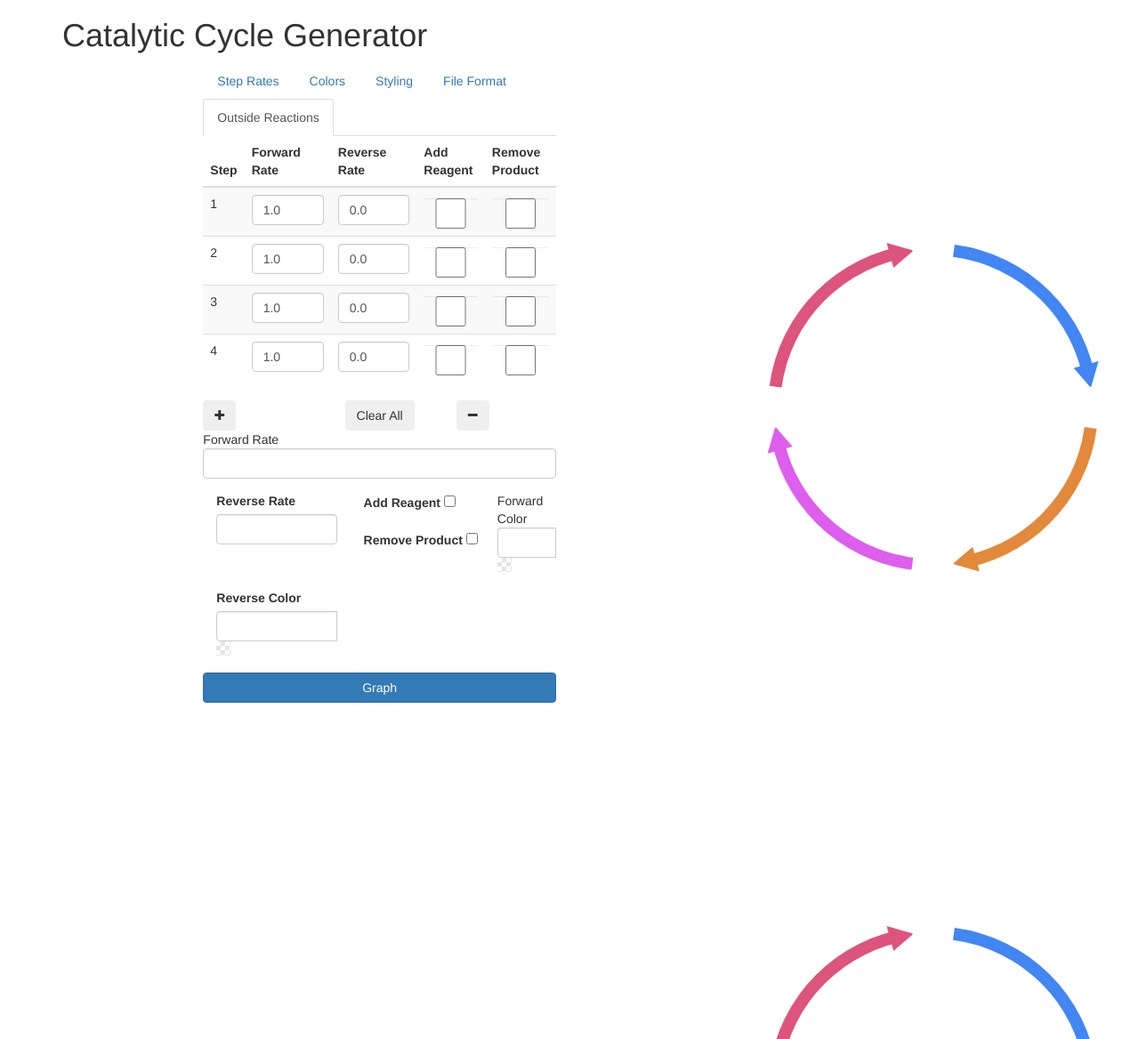
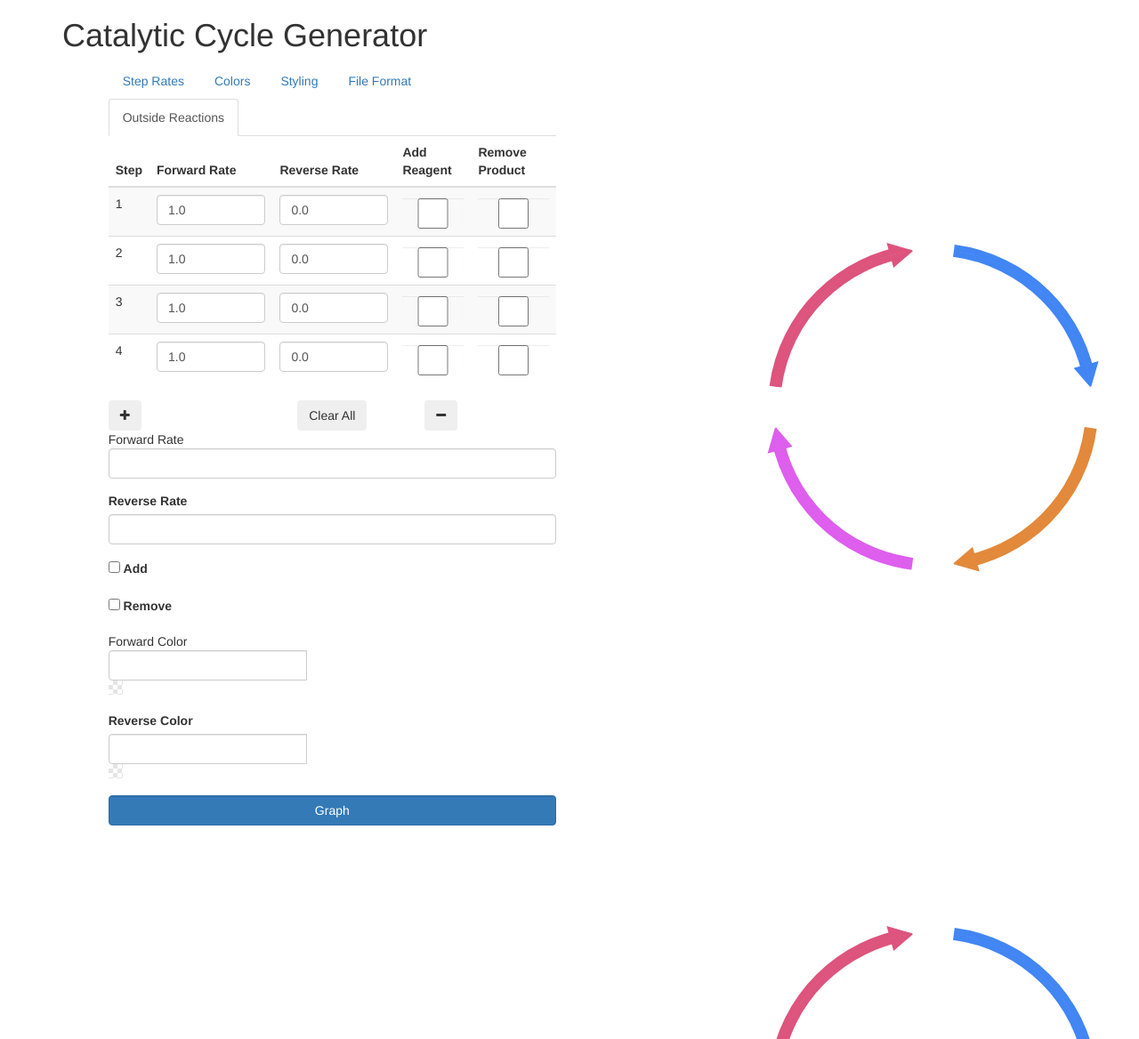
Before and after one commit to brettrhenderson/Catacycle_Web, a Flask app: page / in a window 1280 px wide, after a click on "Outside Reactions". Shown: the top 1168 px of the page at 89% size. Run offline with Flask 2, Linux system fonts and the light colour scheme; some libraries are stand-ins or nearby versions.

Commit message:
Updateded tab for Outside Rxns

```diff
--- a/app/templates/graphs.html
+++ b/app/templates/graphs.html
@@ -70,8 +70,8 @@
     </div>
     <div class="container-fluid">
         <div class="row d-flex">
-            <div class="col-md-2 col-lg-2"></div>
-            <div class="col-md-4 col-lg-4 d-flex flex-column align-items-center justify-content-center max-vw-100" style="overflow: auto;">
+            <div class="col-md-1 col-lg-1"></div>
+            <div class="col-md-5 col-lg-5 d-flex flex-column align-items-center justify-content-center max-vw-100" style="overflow: auto;">
                 <form id="cycle-form"  style="width: 100%;" action="" method="post" nonvalidate>
                     {{ form.hidden_tag() }}
                     <div class="card">
@@ -250,35 +250,35 @@
                                 </div>
                                 <div class="tab-pane" id="outsiderxns">
                                     <div class="form-row">
-                                        <div class="form-group col-sm-5>
+                                        <div class="form-group col>
                                              <label for="f_rate_straight">Forward Rate</label>
                                              <input type="text" class="form-control" id="f_rate_straight" name="f_rate_straight" value="{{ form_values["f_rate_straight"] }}">
                                         </div>
-                                        <div class="form-group col-sm-5">
+                                        <div class="form-group col">
                                              <label for="r_rate_straight">Reverse Rate</label>
                                              <input type="text" class="form-control" id="r_rate_straight" name="r_rate_straight" value="{{ form_values["r_rate_straight"] }}">
                                         </div>
                                     </div>
                                     <div class="form-row">
-                                        <div class="form-group col-sm-5">
+                                        <div class="form-group col">
                                             <div class="form-check">
+                                                <input class="form-check-input" type="checkbox" id="incoming_straight" name="incoming_straight">
                                                 <label class="form-check-label" for="incoming_straight">
-                                                    Add Reagent
+                                                    Add
                                                 </label>
-                                                <input class="form-check-input" type="checkbox" id="incoming_straight" name="incoming_straight">
                                             </div>
                                         </div>
-                                        <div class="form-group col-sm-5">
+                                        <div class="form-group col">
                                             <div class="form-check">
+                                                <input class="form-check-input" type="checkbox" id="outgoing_straight" name="outgoing_straight">
                                                 <label class="form-check-label" for="outgoing_straight">
-                                                    Remove Product
+                                                    Remove
                                                 </label>
-                                                <input class="form-check-input" type="checkbox" id="outgoing_straight" name="outgoing_straight">
                                             </div>
                                          </div>
                                     </div>
-                                    <div class="form-group form-row">
-                                        <div class="form-group col-sm-5>
+                                    <div class="form-row">
+                                        <div class="form-group col>
                                             <label for="f_color_straight">Forward Color</label>
                                             <div id="straight_f_color-picker-component" class="input-group colorpicker-component">
                                                 <input id="f_color_straight" name="f_color_straight" type="text" value="{{ form_values['f_color_straight'] }}" class="form-control"/>
@@ -287,7 +287,7 @@
                                                 </span>
                                             </div>
                                         </div>
-                                        <div class="form-group col-sm-5">
+                                        <div class="form-group col">
                                              <label for="r_color_straight">Reverse Color</label>
                                              <div id="straight_r_color-picker-component" class="input-group colorpicker-component">
                                                 <input id="r_color_straight" name="r_color_straight" type="text" value="{{ form_values['r_color_straight'] }}" class="form-control"/>
```
